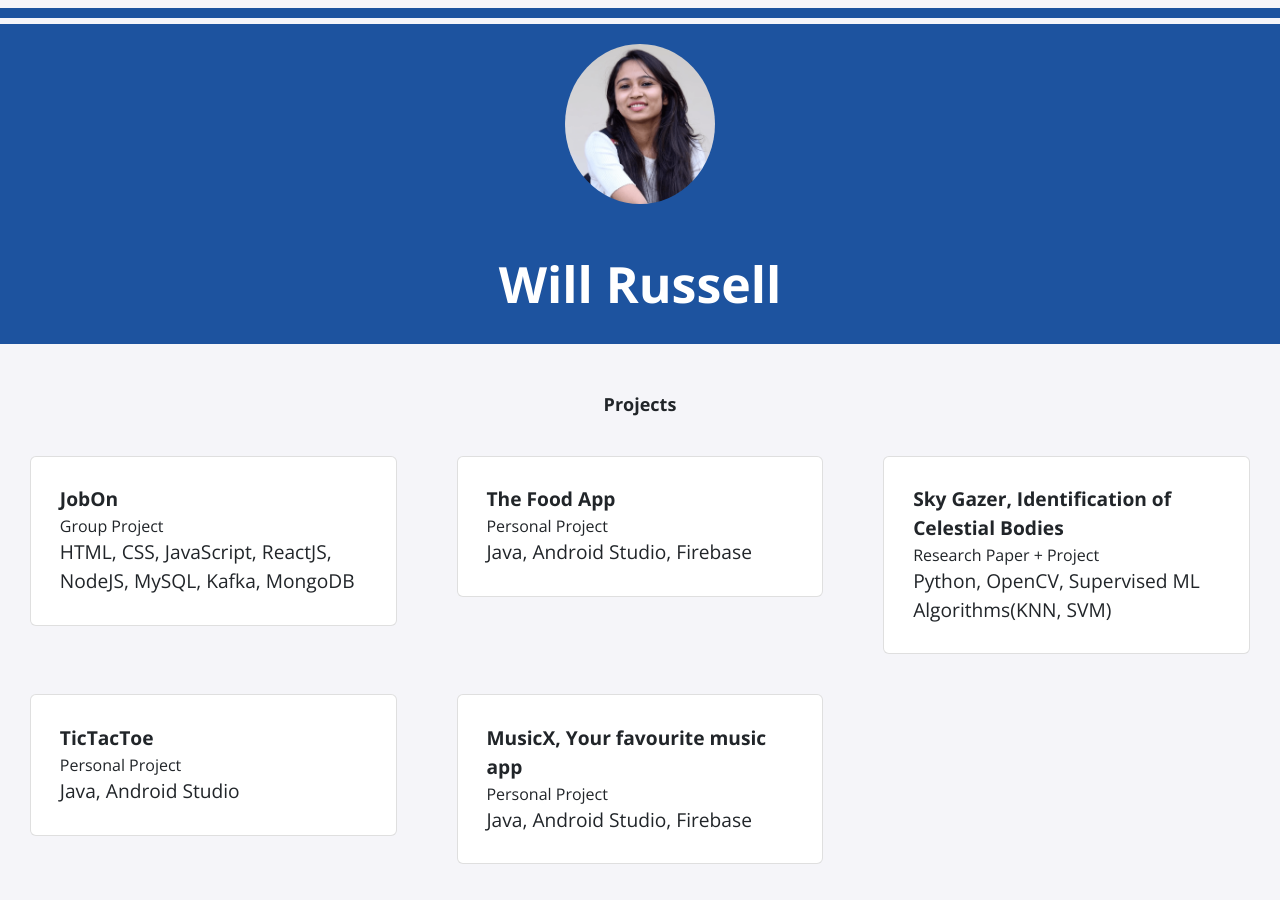
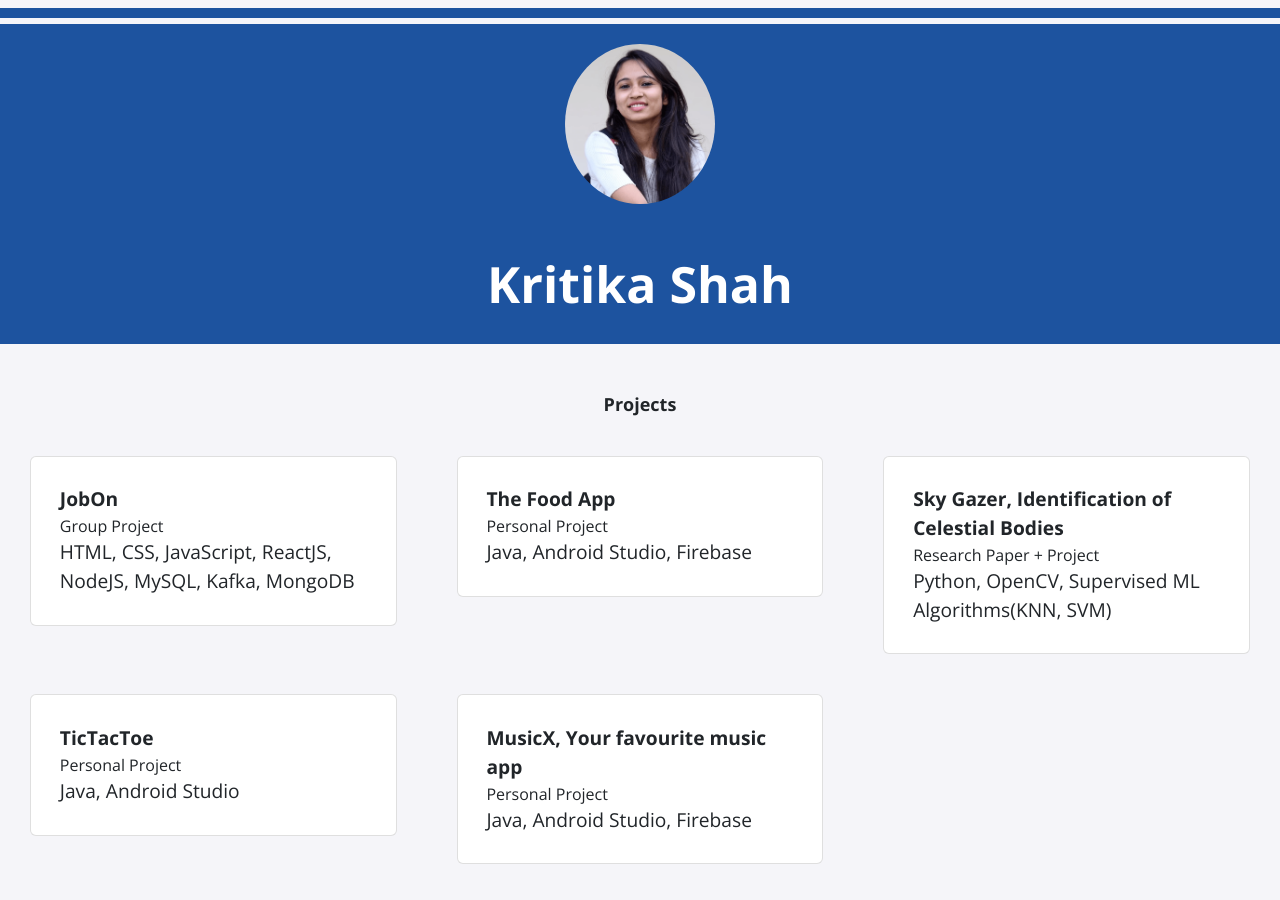
Before and after one commit to kritikashah20/kritikashah20.github.io, a Jekyll site: the page built from index.html, in a window 1280 px wide and 900 px high. Built offline with Jekyll 4.4.1, drawn with Linux system fonts in a browser that asks for light colours; nearby versions of some CDN libraries.

Commit message:
Update _config.yml

```diff
--- a/_config.yml
+++ b/_config.yml
@@ -1,15 +1,15 @@
-title: "Will Russell"
-email: fellowship@mlh.io
+title: "Kritika Shah"
+email: kritika00shah@gmail.com
 description: >- # this means to ignore newlines until "baseurl:"
   Write an awesome description for your new site here. You can edit this
   line in _config.yml. It will appear in your document head meta (for
   Google search results) and in your feed.xml site description.
 baseurl: "/"
-url: "/portfolio-template"
-twitter_username: mlhacks
-github_username:  mlh-fellowship
+url: "https://kritikashah20.github.io/"
+twitter_username: Kritika73130462
+github_username:  kritikashah20
 
 sass:
   sass_dir: _sass
 
-icon: ./assets/img/icon.jpg
+icon: ./assets/img/kritikashah.png
```
